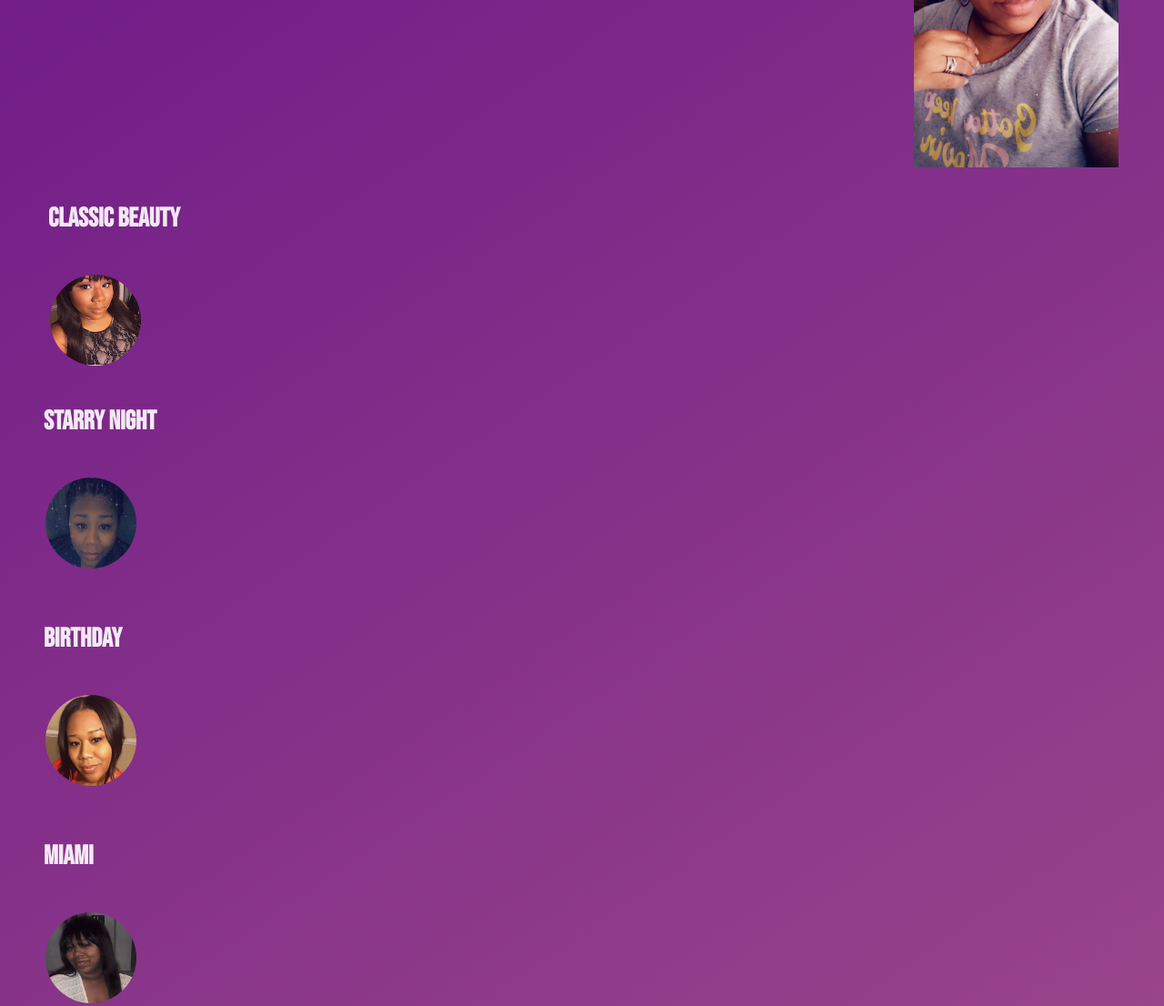
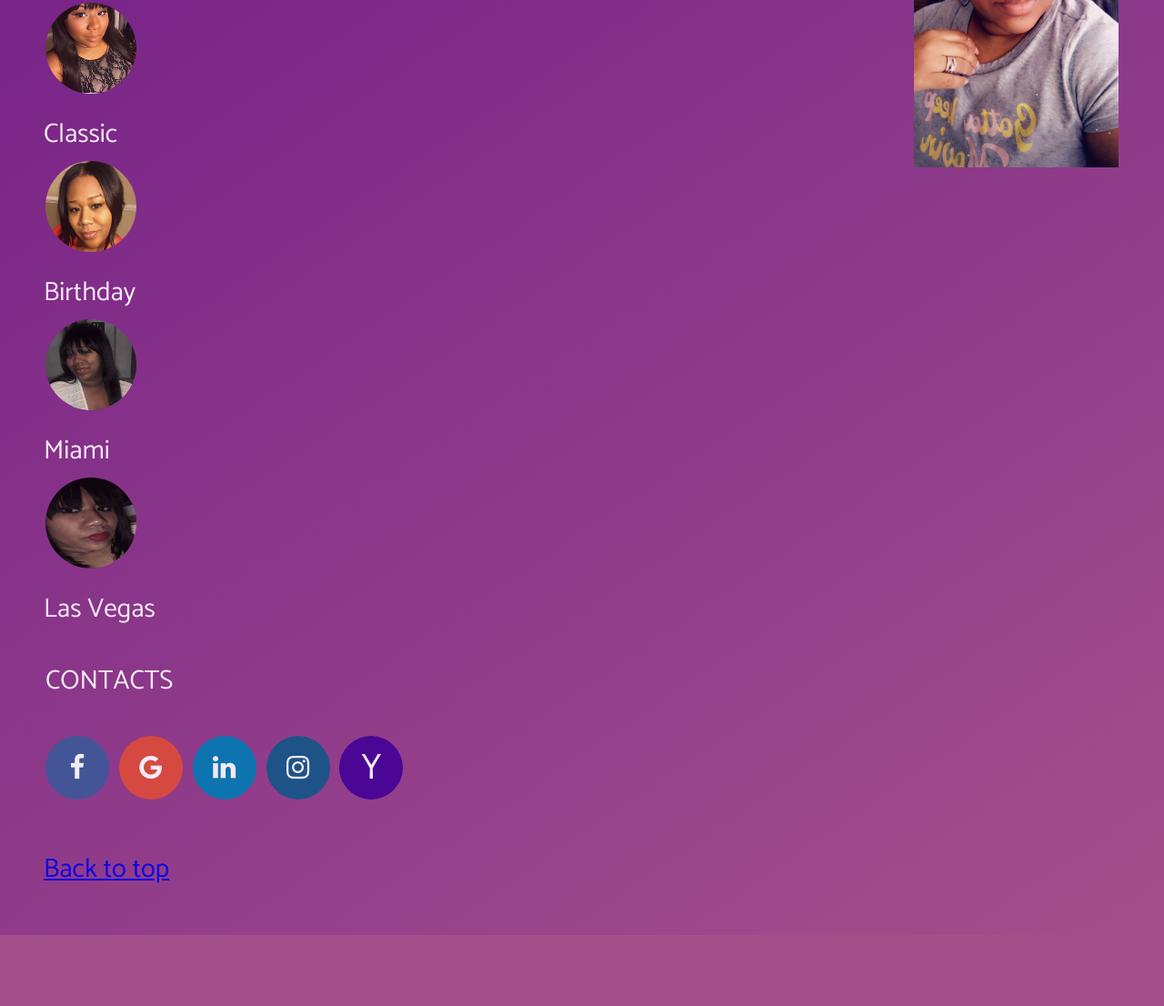
Before and after one commit to marquese05/Biosite, a plain HTML site: page index.html in a window 1280 px wide. Shown: the part 2140-3246 px from the top of the page at 91% size. After the commit the page ends 3168 px from the top, so only its background shows below. Drawn offline with Linux system fonts and the light colour scheme; a web font is replaced by a local one.

Commit message:
Update index.html

```diff
--- a/index.html
+++ b/index.html
@@ -47,22 +47,35 @@
         <p><img src="Photo/hoodoo.JPG" alt="Hoo" class="hoo">One of her main passions currently is being a spiritual advisor. I loves crystals, studying astrology, reading tarot cards, and helping people find their balance. Spirituality saved her from anxiety, depression and illness. She is currently studying reiki, and herbs and her main goal is to become a healer.</p>
         </div>
 
-
 <!-- Working on grid/photos to display horizontally -->
 
-            <div class="grid">
-                <div id="grid-item"></div><h4>Classic Beauty</h4>
-                  <img src="Photo/classy.png" alt="Classic" class="grid1" width="100" height="100>
-                <div id="grid-item"></div><h4>Starry Night</h4>
-                  <img src="Photo/stars.png" alt="Stars" class="grid1" width="100" height="100>
-                <div id="grid-item"></div><h4>Birthday</h4>
-                  <img src="Photo/bday.jpg" alt="Birthday" class="grid1" width="100" height="100>
-                <div id="grid-item"></div><h4>Miami</h4>
-                  <img src="Photo/MIA.jpg" alt="Miami" class="grid1" width="100" height="100>
-                <div id="grid-item"><h4>Las Vegas</h4>
-                  <img src="Photo/LV.jpg" alt="Las Vegas" class="grid1" width="100" height="120>
+                <div class="gallery">
+                  <a target="_blank" href="Photo/classy.png">
+                    <img src="Photo/classy.png" alt="Classy" class="grid1" width="100" height="100">
+                  </a>
+                  <div class="desc">Classic</div>
                 </div>
 
+                <div class="gallery">
+                  <a target="_blank" href="Photo/bday.jpg">
+                    <img src="Photo/bday.jpg" alt="Bday" class="grid1" width="100" height="100">
+                  </a>
+                  <div class="desc">Birthday</div>
+                </div>
+
+                <div class="gallery">
+                  <a target="_blank" href="Photo/MIA.jpg">
+                    <img src="Photo/MIA.jpg" alt="Miami" class="grid1" width="100" height="100">
+                  </a>
+                  <div class="desc">Miami</div>
+                </div>
+
+                <div class="gallery">
+                  <a target="_blank" href="Photo/LV.jpg">
+                    <img src="Photo/LV.jpg" alt="Vegas" class="grid1" width="100" height="100">
+                  </a>
+                  <div class="desc">Las Vegas</div>
+                </div>
 
 
         <div class="footer">
@@ -75,8 +88,11 @@
 
           </div>
           <br>
-          <div><a href="#top"></href>Back to top</a>
+
+          <div>
+            <a href="#top"></href>Back to top</a>
           </div>
+
           </div>
 
 </div>
```
